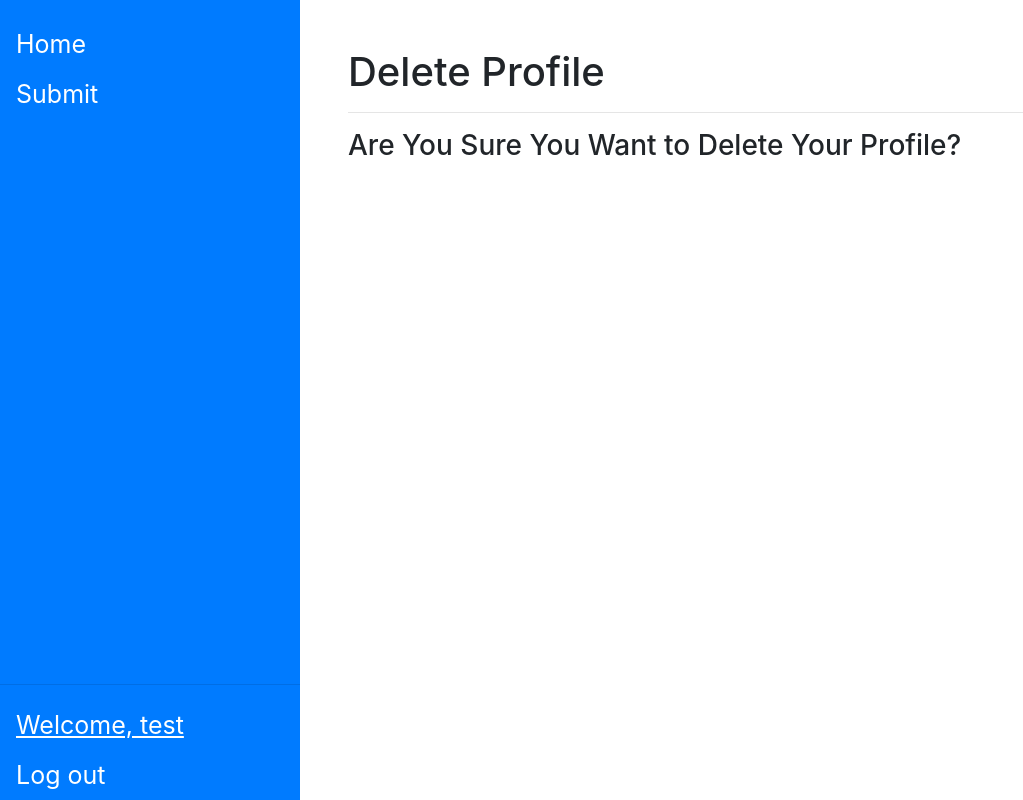
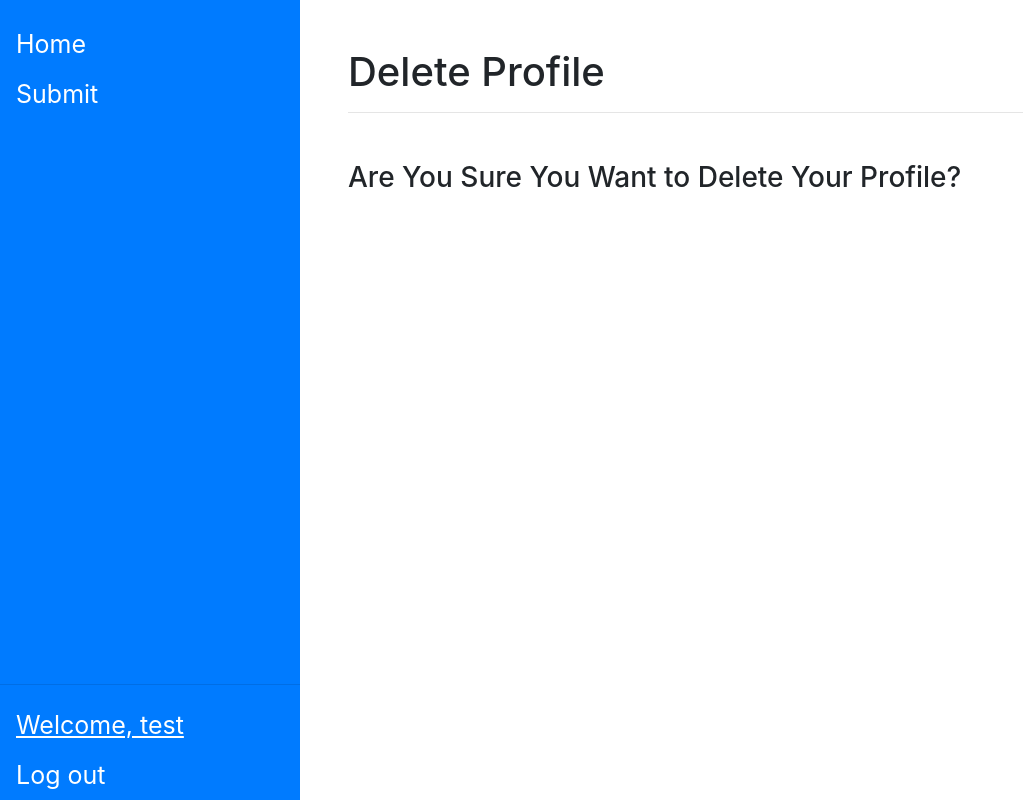
Before and after one commit to adamjoer/cs50-project, a Flask app: page /delete in a window 1280 px wide. Shown: the whole page, without its empty margins (0-1023 px from the left). Run offline with Flask 2, Linux system fonts and the light colour scheme; a user stored in the database is signed in; some libraries are stand-ins or nearby versions.

Commit message:
Add form title styling

```diff
--- a/static/styles.css
+++ b/static/styles.css
@@ -49,6 +49,10 @@
     width: 300px;
 }
 
+.form-title {
+    margin-top: 3rem;
+}
+
 /* Style page content */
 main {
     margin-left: 300px; /* Same as the width of the sidebar */
```
